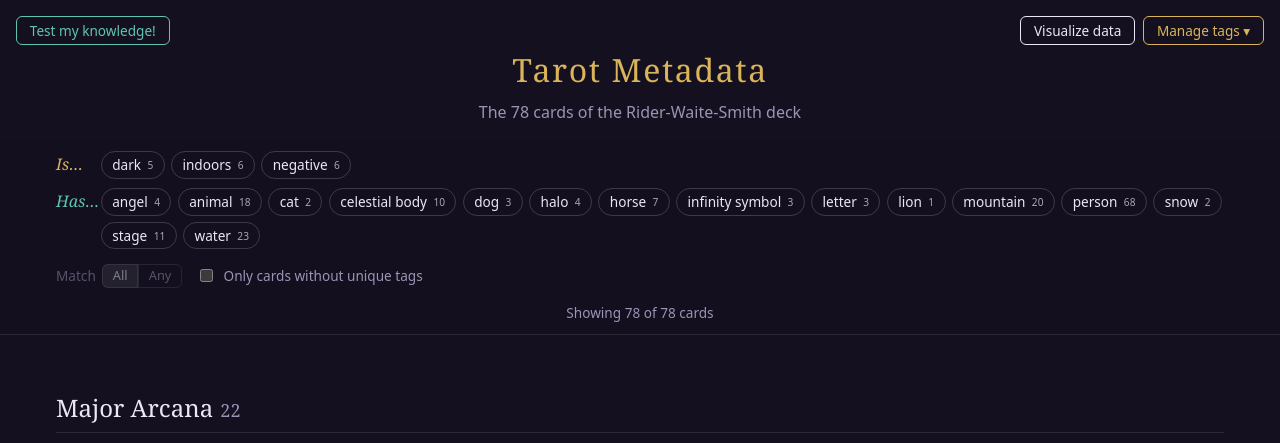
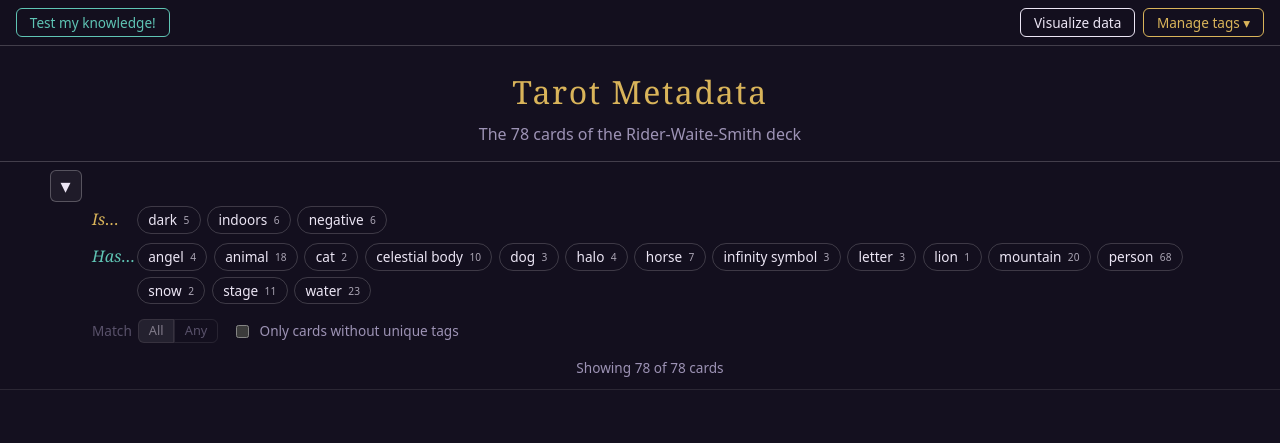
Before and after one commit to ebellbog/tarot, a website built with Vite: page index.html in a window 1280 px wide. Shown: the top 443 px of the page. Built offline with nearby package versions, Linux system fonts and the light colour scheme.

Commit message:
Make filters collapsible

```diff
--- a/index.html
+++ b/index.html
@@ -7,9 +7,11 @@
     <link rel="stylesheet" href="/src/style.css" />
   </head>
   <body>
+    <div id="topbar" class="topbar">
+      <div id="mode-actions" class="header-actions"></div>
+      <div id="actions" class="header-actions"></div>
+    </div>
     <header class="site-header">
-      <div id="mode-actions" class="header-actions header-actions--left"></div>
-      <div id="actions" class="header-actions"></div>
       <h1>Tarot Metadata</h1>
       <p class="subtitle">The 78 cards of the Rider-Waite-Smith deck</p>
     </header>
--- a/src/main.js
+++ b/src/main.js
@@ -141,6 +141,9 @@ const filter = {
 };
 let layout = { ...DEFAULT_LAYOUT }; // { major, minor }: chosen option per layout group
 const selectedCount = () => KINDS.reduce((n, k) => n + filter.selected[k].size, 0);
+// The filter chips can be folded away, leaving just the "Showing x of y cards" line. Remembered between visits.
+const COLLAPSE_KEY = "tarot-memory:filters-collapsed:v1";
+let filtersCollapsed = localStorage.getItem(COLLAPSE_KEY) === "1";
 const filtersActive = () => selectedCount() > 0 || filter.duplicatesOnly;
 
 // card.id -> other tagged cards with exactly the same tags. Rebuilt lazily after each tag change.
@@ -529,6 +532,9 @@ function buildToolbar() {
 
   // "Showing x of y cards": last row of the sticky toolbar, so it stays visible while scrolling.
   const status = el("div", { class: "status", role: "status" });
+  const collapseBtn = el("button", { type: "button", class: "toolbar-toggle", onClick: toggleFiltersCollapsed });
+  const activeSummary = el("span", { class: "toolbar-active" }); // shown only while collapsed, since the chips are hidden then
+  const foot = el("div", { class: "toolbar-foot" }, status, activeSummary);
 
   // Data actions live in the page header's top-right corner (see #actions in index.html).
   document.getElementById("actions").append(visualizeBtn, manageBtn, fileInput);
@@ -538,9 +544,10 @@ function buildToolbar() {
       el(
         "div",
         { class: "toolbar-inner" },
+        collapseBtn,
         ...groupEls,
         el("div", { class: "toolbar-row" }, modeGroup, duplicatesToggle, clearFiltersBtn),
-        status,
+        foot,
       ),
     );
   return {
@@ -551,12 +558,24 @@ function buildToolbar() {
     clearFiltersBtn,
     duplicatesBox,
     visualizeBtn,
+    collapseBtn,
+    activeSummary,
     status,
   };
 }
 
 function setMode(mode) {
   filter.mode = mode;
+  updateFilterUI();
+}
+
+function toggleFiltersCollapsed() {
+  filtersCollapsed = !filtersCollapsed;
+  try {
+    localStorage.setItem(COLLAPSE_KEY, filtersCollapsed ? "1" : "0");
+  } catch {
+    /* just a preference */
+  }
   updateFilterUI();
 }
 
@@ -649,6 +668,12 @@ function updateFilterUI() {
   toolbar.modeAny.setAttribute("aria-pressed", String(filter.mode === "any"));
   toolbar.modeGroup.classList.toggle("is-inactive", selectedCount() < 2);
   toolbar.clearFiltersBtn.hidden = !filtersActive();
+  document.getElementById("toolbar").classList.toggle("is-collapsed", filtersCollapsed);
+  const active = selectedCount() + (filter.duplicatesOnly ? 1 : 0);
+  toolbar.collapseBtn.textContent = filtersCollapsed ? "▸" : "▾";
+  toolbar.collapseBtn.title = toolbar.collapseBtn.ariaLabel = filtersCollapsed ? "Show filters" : "Hide filters";
+  toolbar.collapseBtn.setAttribute("aria-expanded", String(!filtersCollapsed));
+  toolbar.activeSummary.textContent = filtersCollapsed && active ? `· ${plural(active, "filter")} active` : "";
   toolbar.duplicatesBox.checked = filter.duplicatesOnly;
   toolbar.visualizeBtn.disabled = !hasTags;
 
@@ -765,6 +790,12 @@ function render() {
 
 render();
 
+// The filter toolbar sticks just below the pinned action bar, whose height changes when it wraps on narrow screens.
+const topbar = document.getElementById("topbar");
+const syncTopbarHeight = () => document.documentElement.style.setProperty("--topbar-h", `${topbar.offsetHeight}px`);
+new ResizeObserver(syncTopbarHeight).observe(topbar);
+syncTopbarHeight();
+
 // ---------- test mode ----------
 
 const game = createGame();
--- a/src/style.css
+++ b/src/style.css
@@ -30,9 +30,24 @@ body {
 }
 
 .site-header {
-  position: relative; /* anchors .header-actions */
   text-align: center;
-  padding: 3rem 1rem 1rem;
+  padding: 1.5rem 1rem 1rem;
+}
+
+/* Action buttons stay pinned to the top of the screen; the filter toolbar sticks just below (--topbar-h). */
+.topbar {
+  position: sticky;
+  top: 0;
+  z-index: 20;
+  display: flex;
+  flex-wrap: wrap;
+  align-items: center;
+  justify-content: space-between;
+  gap: 0.5rem 1rem;
+  padding: 0.5rem 1rem;
+  background: #14101fee;
+  backdrop-filter: blur(6px);
+  border-bottom: 1px solid #ffffff33;
 }
 
 .site-header h1 {
@@ -83,17 +98,19 @@ input {
 
 .toolbar {
   position: sticky;
-  top: 0;
+  top: calc(var(--topbar-h, 0px) - 1px); /* overlaps the bar's bottom border, so the two draw as one line */
   z-index: 10;
   background: #14101fee;
   backdrop-filter: blur(6px);
+  border-top: 1px solid #ffffff33; /* separates the filters from the title above (and the pinned bar when stuck) */
   border-bottom: 1px solid #ffffff1a;
 }
 
 .toolbar-inner {
+  position: relative; /* anchors the disclosure caret */
   max-width: 1200px;
   margin: 0 auto;
-  padding: 0.75rem 1rem;
+  padding: 2.75rem 1rem 0.75rem 3.25rem; /* left room for the caret, so it never overlaps the filters */
   display: flex;
   flex-direction: column;
   gap: 0.6rem;
@@ -158,18 +175,10 @@ input {
   color: var(--muted);
 }
 
-/* Export / Import / Clear: top-right corner of the page; a centered row under the title when narrow */
 .header-actions {
-  position: absolute;
-  top: 1rem;
-  right: 1rem;
   display: flex;
+  flex-wrap: wrap;
   gap: 0.5rem;
-}
-
-.header-actions--left {
-  right: auto;
-  left: 1rem;
 }
 
 .header-actions .button {
@@ -177,11 +186,8 @@ input {
 }
 
 @media (max-width: 760px) {
-  .header-actions {
-    position: static;
+  .topbar {
     justify-content: center;
-    flex-wrap: wrap;
-    margin-bottom: 1rem;
   }
 }
 
@@ -190,6 +196,52 @@ input {
   text-align: center;
   font-size: 0.85rem;
   color: var(--muted);
+}
+
+/* Disclosure caret in the filter section's left gutter */
+.toolbar-toggle {
+  position: absolute;
+  top: 0.5rem;
+  left: 0.6rem;
+  width: 2rem;
+  height: 2rem;
+  padding: 0;
+  border: 1px solid #ffffff40;
+  border-radius: 6px;
+  background: #ffffff0d;
+  color: var(--text);
+  font-size: 1.25rem;
+  line-height: 1;
+  cursor: pointer;
+}
+
+.toolbar-toggle:hover,
+.toolbar-toggle:focus-visible {
+  border-color: var(--accent);
+  background: #ffffff1a;
+  color: var(--accent);
+}
+
+.toolbar-active {
+  color: var(--accent);
+}
+
+.toolbar-foot {
+  display: flex;
+  justify-content: center;
+  align-items: baseline;
+  gap: 1rem;
+  font-size: 0.85rem;
+}
+
+/* Collapsed: only the "Showing x of y cards" line and the Show filters link remain. */
+.toolbar.is-collapsed .chip-group,
+.toolbar.is-collapsed .toolbar-row {
+  display: none;
+}
+
+.toolbar.is-collapsed .toolbar-inner {
+  padding-top: 1em;
 }
 
 .mode {
```
